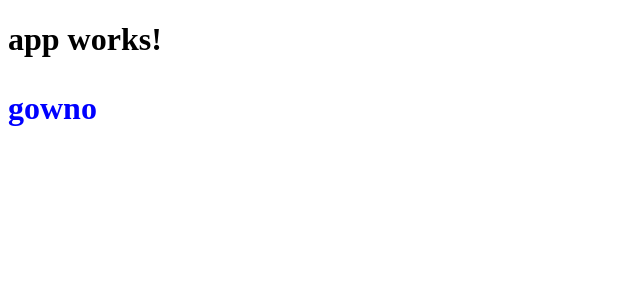
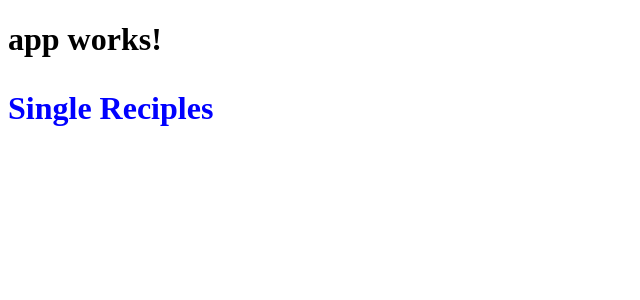
Before and after one commit to Mateusz-Krupa/cookshop, an Angular app: page /recipe in a window 1280 px wide. Shown: the top 300 px of the page, without its empty margins (0-640 px from the left). Built offline with nearby package versions, Linux system fonts and the light colour scheme.

Commit message:
reciple-list component

```diff
--- /dev/null
+++ b/src/app/recipe-list/recipeList.component.html
@@ -0,0 +1,3 @@
+<ul>
+    <li> {{title}} </li>
+</ul>
--- /dev/null
+++ b/src/app/recipe-list/recipeList.component.sass
@@ -0,0 +1,2 @@
+li
+    color: red;
--- /dev/null
+++ b/src/app/recipe-list/recipeList.component.ts
@@ -0,0 +1,10 @@
+import { Component } from '@angular/core';
+
+@Component({
+    selector: 'recipe-list',
+    templateUrl: 'recipeList.component.html',
+    styleUrls: ['recipeList.component.sass']
+})
+export class RecipeListComponent {
+  title = 'reciple List title';
+}
--- a/src/app/recipe.component.sass
+++ /dev/null
@@ -1,3 +0,0 @@
-p {
-    color: red;
-}
--- a/src/app/recipe/recipe.component.html
+++ b/src/app/recipe/recipe.component.html
@@ -1,3 +1,3 @@
 <p>
-    gowno
+    {{title}}
 </p>
--- a/src/app/recipe/recipe.component.ts
+++ b/src/app/recipe/recipe.component.ts
@@ -6,5 +6,5 @@ import { Component } from '@angular/core';
   styleUrls: ['recipe.component.sass']
 })
 export class RecipeComponent {
-  title = 'app works!';
+  title = 'Single Reciples';
 }
```
Also changed, not shown: src/app/app.module.ts (+6 -3 lines), 1 other file (tests, documents, lock files or other folders).
